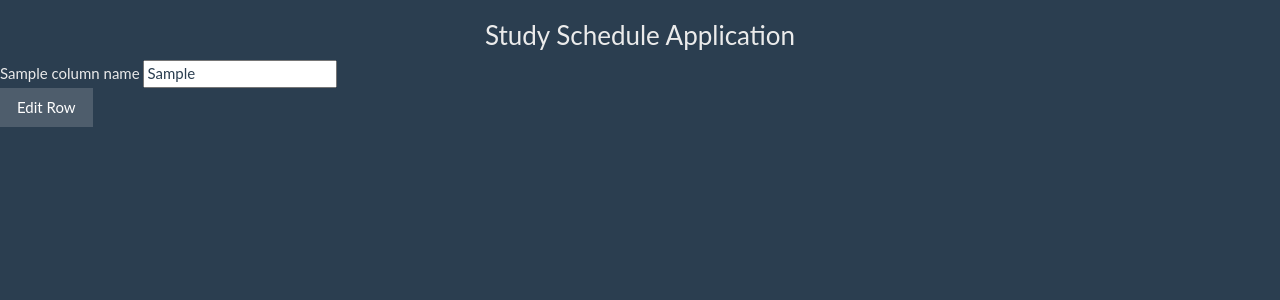
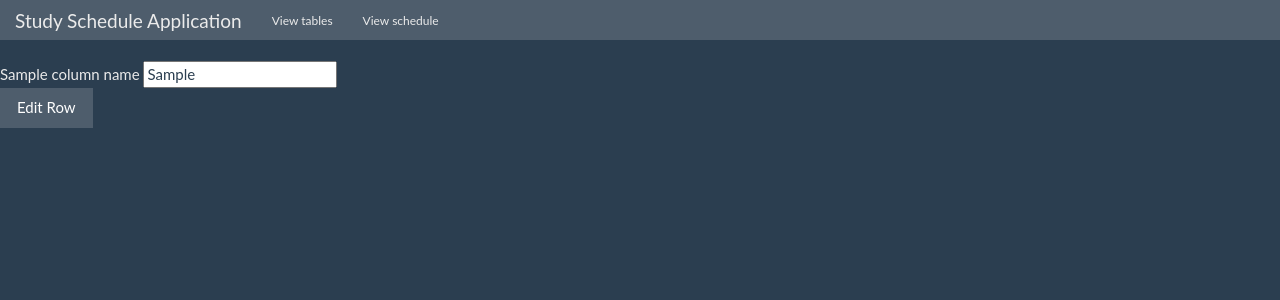
Before and after one commit to boriswinner/wba, a Flask app: template templates/rowEdit.html in a window 1280 px wide. Shown: the top 300 px of the page. Run offline with Flask 2, Linux system fonts and the light colour scheme; the template is opened without the code that fills it: most values are stand-ins (such as "Sample title", 1, 10 or a date in 2020).

Commit message:
Add nav menu

```diff
--- a/templates/layout.html
+++ b/templates/layout.html
@@ -27,9 +27,18 @@
 
 <body>
 {% block header %}
-    <h3>
-        <center>Study Schedule Application</center>
-    </h3>
+<nav class="navbar navbar-default">
+  <div class="container-fluid">
+    <div class="navbar-header">
+      <a class="navbar-brand" href="#">Study Schedule Application</a>
+    </div>
+    <ul class="nav navbar-nav">
+      <li><a href = {{ url_for("view_table") }}>View tables</a></li>
+      <li><a href = {{ url_for("viewSchedule") }}>View schedule</a></li>
+    </ul>
+  </div>
+</nav>
+
 {% endblock %}
 {% block content %}{% endblock %}
 </body>
```
